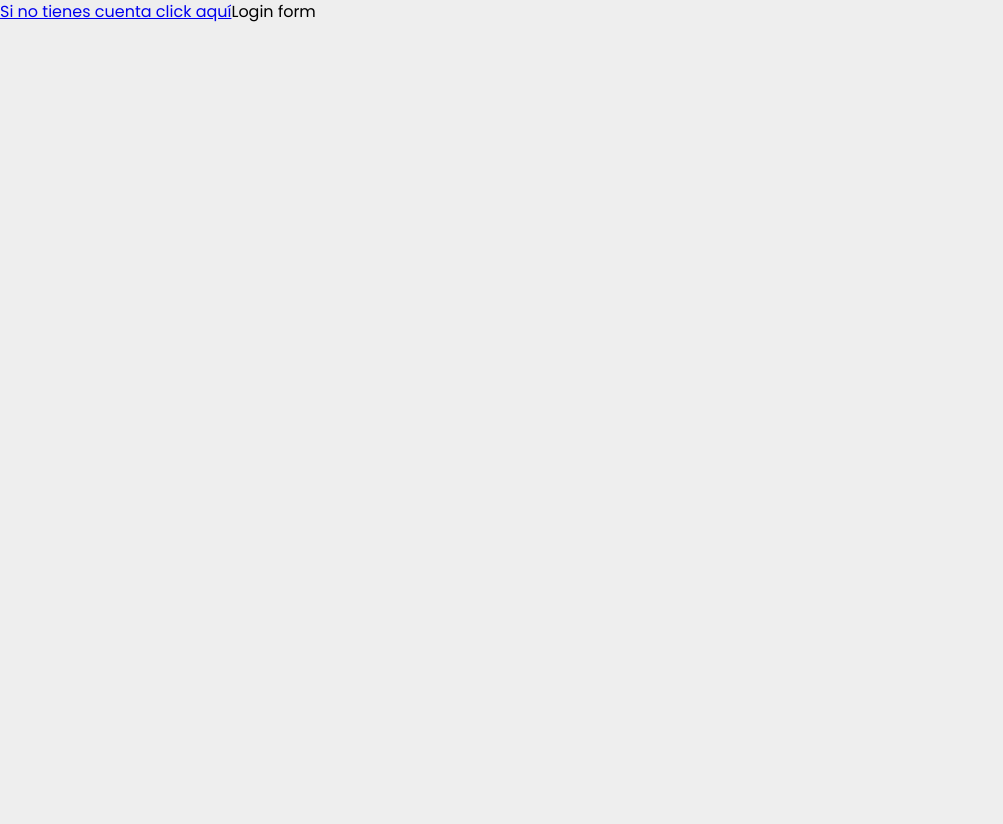
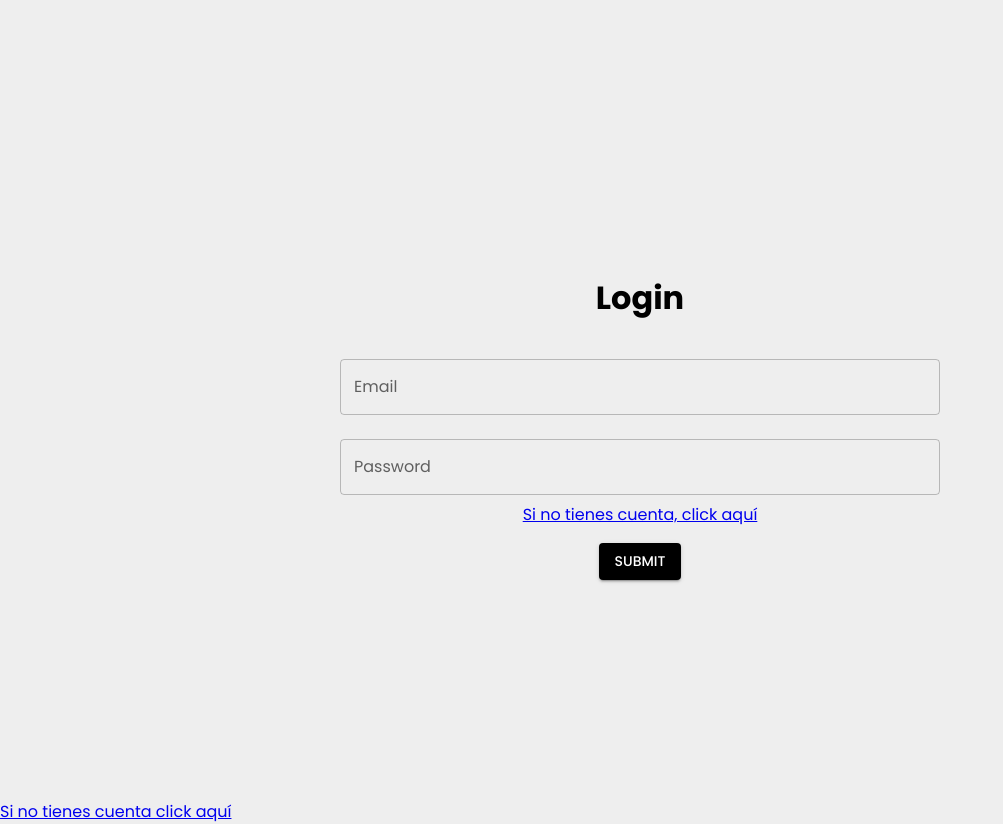
Before and after one commit to factoriaf5-p7/ui-uknow-comimix, a React (Vite) app in the folder uknow-frontend/: page /login in a window 1280 px wide. Shown: the whole page, without its empty margins (0-1003 px from the left). Before the commit the page ends 800 px from the top, so only its background shows below. Built offline with nearby package versions, Linux system fonts and the light colour scheme; a web font is replaced by a local one.

Commit message:
login form created

```diff
--- a/uknow-frontend/src/elements/LoginForm.tsx
+++ b/uknow-frontend/src/elements/LoginForm.tsx
@@ -1,6 +1,11 @@
-import React from 'react'
+import { Container, Box } from "@mui/system"
+import { TextField, Button } from "@mui/material"
+function LoginForm() {
 
-function LoginForm() {
+    const handleSubmit = () => {
+        alert('Loged');
+    }
+
   return (
     <Container
     sx={{
@@ -22,8 +27,8 @@ function LoginForm() {
       <TextField
         label="Email"
         name="email"
-        value={register.email}
-        onChange={handleChangeInput}
+        // value={register.email}
+        // onChange={handleChangeInput}
         fullWidth
         margin="normal"
         variant="outlined"
@@ -31,14 +36,17 @@ function LoginForm() {
       <TextField
         label="Password"
         name="password"
-        value={register.password}
-        onChange={handleChangeInput}
+        // value={register.password}
+        // onChange={handleChangeInput}
         fullWidth
         margin="normal"
         variant="outlined"
         type="password"
       />
 
+        <Box display='flex' justifyContent='center'>
+            <a href="/signup">Si no tienes cuenta, click aquí</a>
+        </Box>
       <Box display="flex" justifyContent="center" mt={2} >
         <Button type="submit" variant="contained">
           Submit
--- a/uknow-frontend/src/pages/Login.tsx
+++ b/uknow-frontend/src/pages/Login.tsx
@@ -1,9 +1,10 @@
+import LoginForm from "../elements/LoginForm";
 
 export default function Login() {
   return (
     <div>
+      <LoginForm />
       <a href="/signup">Si no tienes cuenta click aquí</a>
-      Login form
     </div>
   )
 }
```
